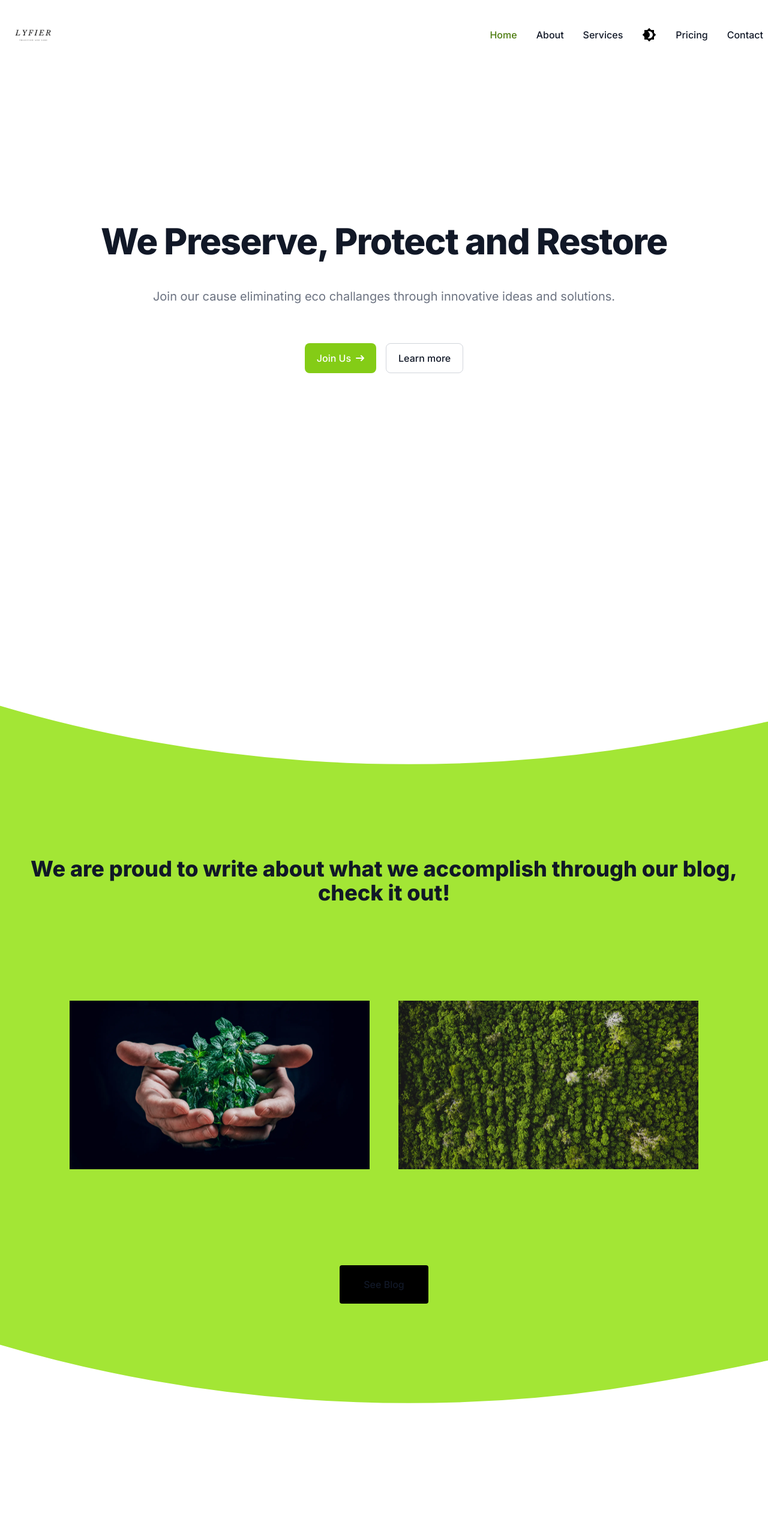
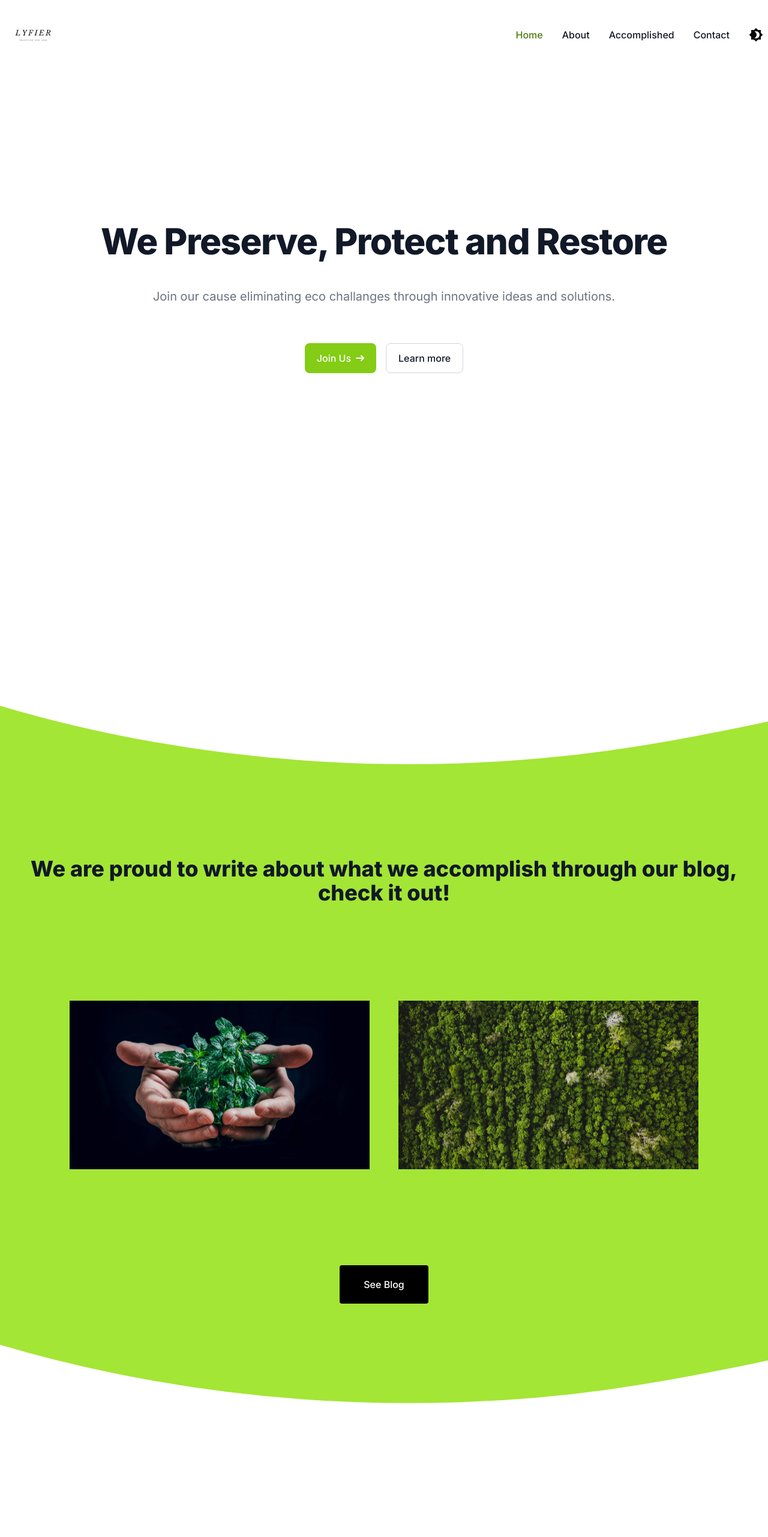
Before and after one commit to MrEpoch/Company-Information, a Next.js app: page / in a window 1280 px wide. Shown: the top 2562 px of the page at 60% size. Built offline with nearby package versions, Linux system fonts and the light colour scheme.

Commit message:
Rearranged header, i will add accomplished page which will contain info about their latest achievments

```diff
--- a/components/Header/HeaderImg.tsx
+++ b/components/Header/HeaderImg.tsx
@@ -1,6 +1,6 @@
 'use client';
 import { useTheme } from "next-themes";
-import Image, { StaticImageData } from "next/image";
+import Image from "next/image";
 import LogoDark from "@/assets/logo-dark.png";
 import Logo from "@/assets/logo.png";
 import { useEffect, useState } from "react";
@@ -10,7 +10,8 @@ export default function HeaderImg() {
     const { theme } = useTheme();
     const [image, setImage] = useState<any>(LogoDark);
     useEffect(() => {
-        setImage(theme === "dark" ? LogoDark : Logo);
+        const html_dark = document.querySelector('html')?.classList;
+        setImage(theme === "dark" || html_dark?.contains('dark') ? LogoDark : Logo);
     }, [setImage, theme]);
     return (
         <Image src={image} alt="logo" width={100} height={100} />
--- a/components/Header/HeaderLinks.tsx
+++ b/components/Header/HeaderLinks.tsx
@@ -14,21 +14,19 @@ export default function HeaderLinks() {
         md:hover:bg-transparent md:border-0 md:hover:text-lime-700 md:p-0 dark:text-white md:dark:hover:text-lime-500 dark:hover:bg-gray-700 dark:hover:text-white md:dark:hover:bg-transparent">About</Link>
                 </li>
                 <li>
-                    <Link href="/services" className="block py-2 pl-3 pr-4 text-gray-900 rounded hover:bg-gray-100 md:hover:bg-transparent md:border-0 md:hover:text-lime-700 md:p-0 dark:text-white md:dark:hover:text-lime-500 dark:hover:bg-gray-700 dark:hover:text-white md:dark:hover:bg-transparent">Services</Link>
+                    <Link href="/accomplished" className="block py-2 pl-3 pr-4 text-gray-900 rounded hover:bg-gray-100 md:hover:bg-transparent md:border-0 md:hover:text-lime-700 md:p-0 dark:text-white md:dark:hover:text-lime-500 dark:hover:bg-gray-700 dark:hover:text-white md:dark:hover:bg-transparent">Accomplished</Link>
                 </li>
+                <li>
+                    <Link href="/contact" className="block py-2 pl-3 pr-4 text-gray-900 rounded hover:bg-gray-100 md:hover:bg-transparent md:border-0 md:hover:text-lime-700 md:p-0 dark:text-white md:dark:hover:text-lime-500 dark:hover:bg-gray-700 dark:hover:text-white md:dark:hover:bg-transparent">Contact</Link>
+                </li>
+
                 <li>
                     <ThemeSwitch className="block py-2 pl-3 pr-4 text-gray-900 rounded hover:bg-gray-100
                         md:hover:bg-transparent md:border-0 md:hover:text-lime-700 md:p-0 dark:text-white
                         md:dark:hover:text-lime-500 dark:hover:bg-gray-700 dark:hover:text-white
                         md:dark:hover:bg-transparent" />
                 </li>
-                <li>
-                    <Link href="/pricing" className="block py-2 pl-3 pr-4 text-gray-900 rounded hover:bg-gray-100 md:hover:bg-transparent md:border-0 md:hover:text-lime-700 md:p-0 dark:text-white md:dark:hover:text-lime-500 dark:hover:bg-gray-700 dark:hover:text-white md:dark:hover:bg-transparent">Pricing</Link>
-                </li>
-                <li>
-                    <Link href="/contact" className="block py-2 pl-3 pr-4 text-gray-900 rounded hover:bg-gray-100 md:hover:bg-transparent md:border-0 md:hover:text-lime-700 md:p-0 dark:text-white md:dark:hover:text-lime-500 dark:hover:bg-gray-700 dark:hover:text-white md:dark:hover:bg-transparent">Contact</Link>
-                </li>
-          </ul>
-        </div>
+        </ul>
+      </div>
     )
 }
--- a/components/Home/DesignBlogPosts.tsx
+++ b/components/Home/DesignBlogPosts.tsx
@@ -31,10 +31,10 @@ export default function DesignBlog() {
                 <div className="flex flex-col gap-7 justify-center h-full w-full mt-[10rem] items-center ">
 
                     <Link href="/blog" className="inline-flex justify-center
-      items-center py-5 px-10 text-base font-medium text-center text-gray-900
-      rounded hover:bg-gray-100 bg-black
-      focus:ring-4 focus:ring-gray-100 dark:text-white
-      dark:border-gray-700 dark:hover:bg-gray-700 dark:focus:ring-gray-800">
+        items-center py-5 px-10 text-base font-medium text-center
+      rounded  bg-black
+      focus:ring-4 text-white
+      border-gray-700 hover:bg-gray-700 focus:ring-gray-800">
                         See Blog
                     </Link>
                 </div>
--- /dev/null
+++ b/src/app/accomplished/page.tsx
@@ -0,0 +1,7 @@
+export default function Page() {
+    return (
+        <div className="min-h-screen w-full bg-gray-800">
+            {/* Here will be some data from cms, more exactly what they done right */}
+        </div>
+    )
+}
--- a/src/app/provider.tsx
+++ b/src/app/provider.tsx
@@ -1,7 +1,12 @@
 'use client'
 
-import { ThemeProvider } from 'next-themes'
+import { ThemeProvider, useTheme } from 'next-themes'
 
 export function Providers({ children }) {
-  return <ThemeProvider attribute="class">{children}</ThemeProvider>
+    const { theme, setTheme } = useTheme();
+    if (theme !== 'dark' && theme !== 'light') {
+        setTheme('dark')
+    }
+
+    return <ThemeProvider attribute="class">{children}</ThemeProvider>
 }
```
